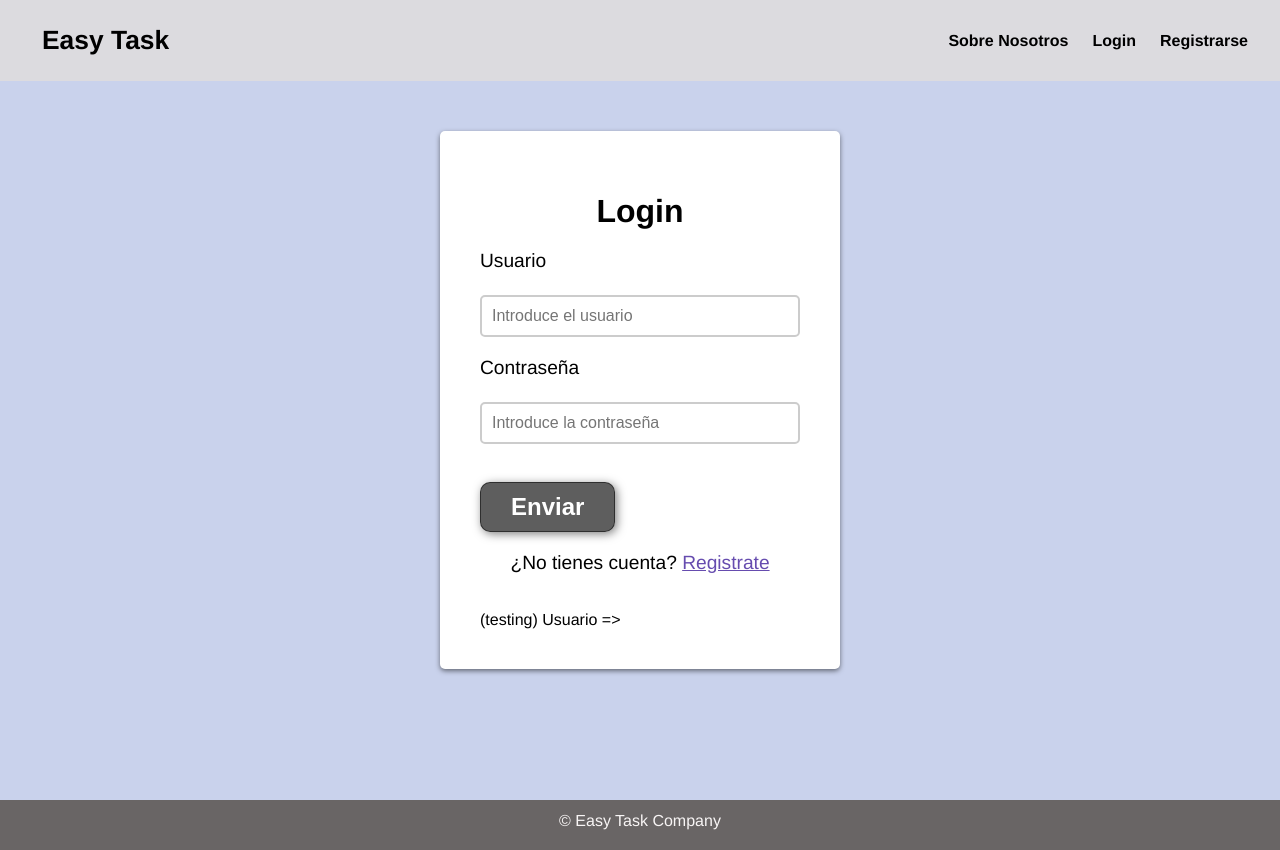
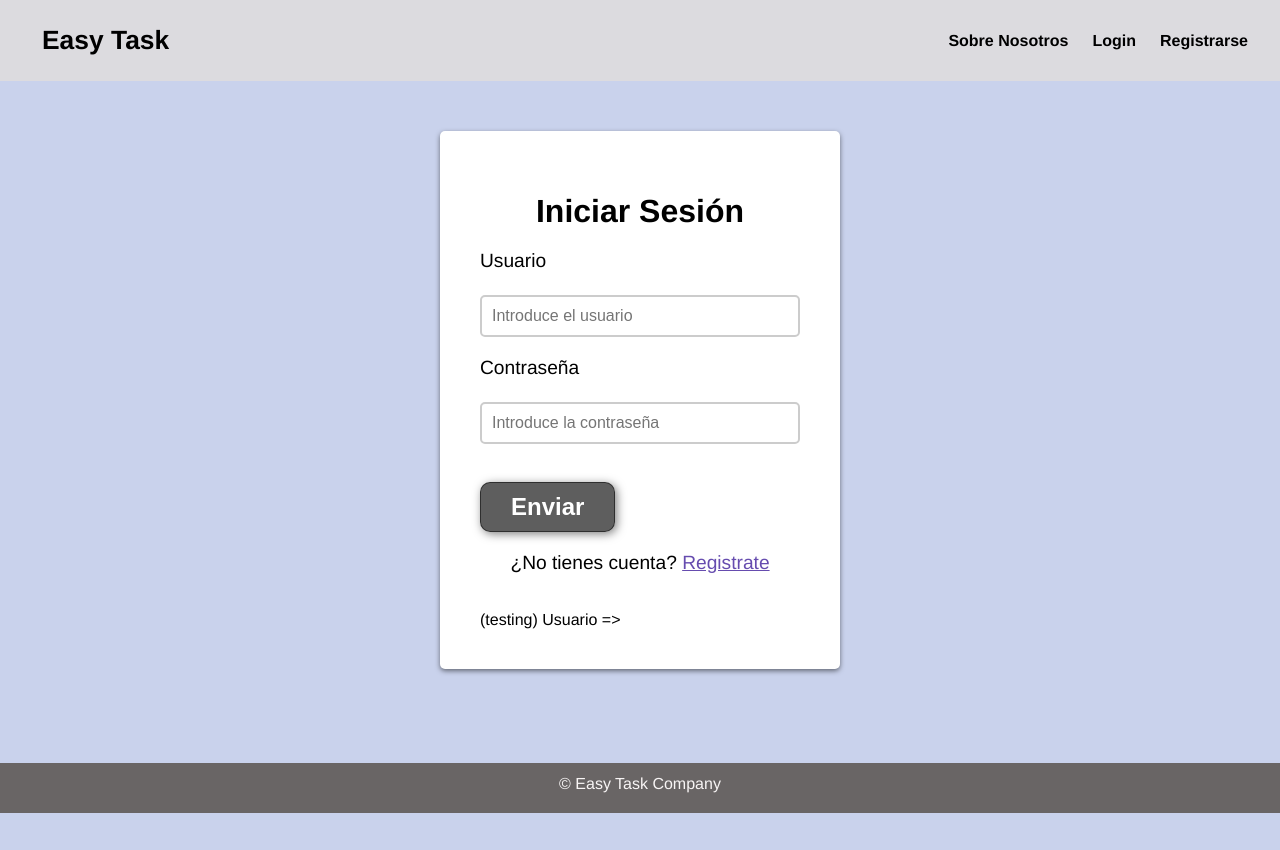
Before and after one commit to frankymelero/marketplace-frontend, a Vue app: page /login in a window 1280 px wide. After the commit the page ends 813 px from the top, so only its background shows below. Built offline with nearby package versions, Linux system fonts and the light colour scheme.

Commit message:
scroll hecho

```diff
--- a/src/views/LoginView.vue
+++ b/src/views/LoginView.vue
@@ -2,7 +2,7 @@
   <PublicMenu />
   <div class="about">
     <div class="login-form">
-      <h1>Login</h1>
+      <h1>Iniciar Sesión</h1>
       <form @submit.prevent="handleLogin">
         <label for="username">Usuario</label><br />
         <input type="text" ref="usernameInput" v-model="state.username" name="username" placeholder="Introduce el usuario" required/><br />
@@ -89,6 +89,7 @@ export default {
   justify-content: center;
   align-items: center;
   height: 100vh;
+  margin-bottom: -4.6vh;
 
 }
 
```
